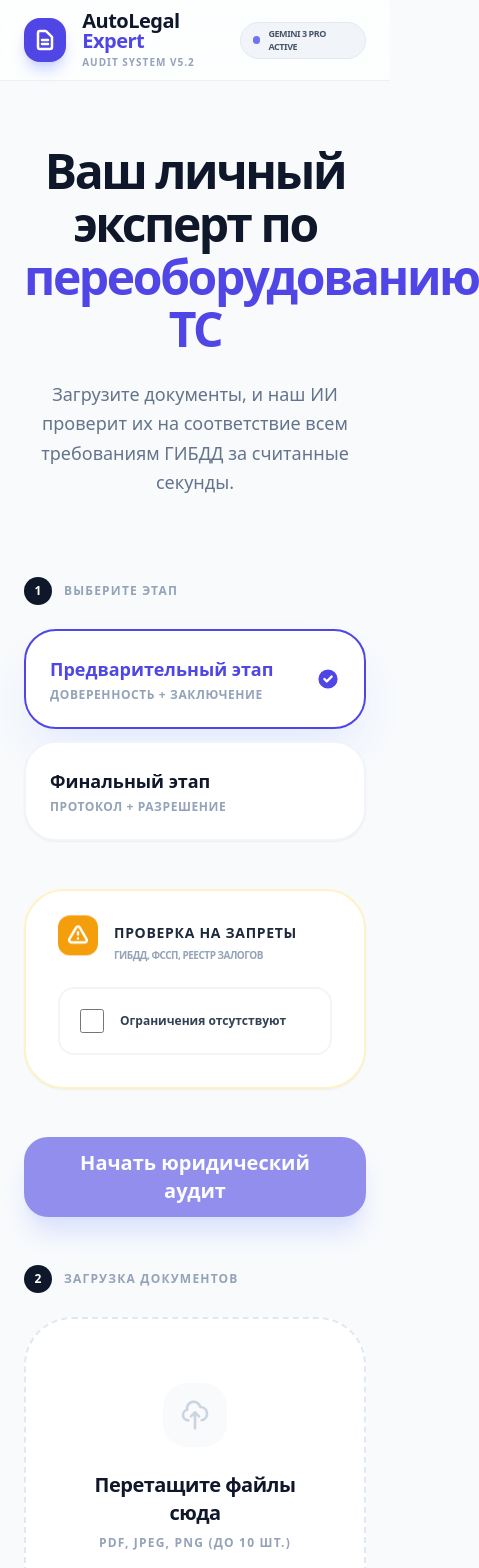
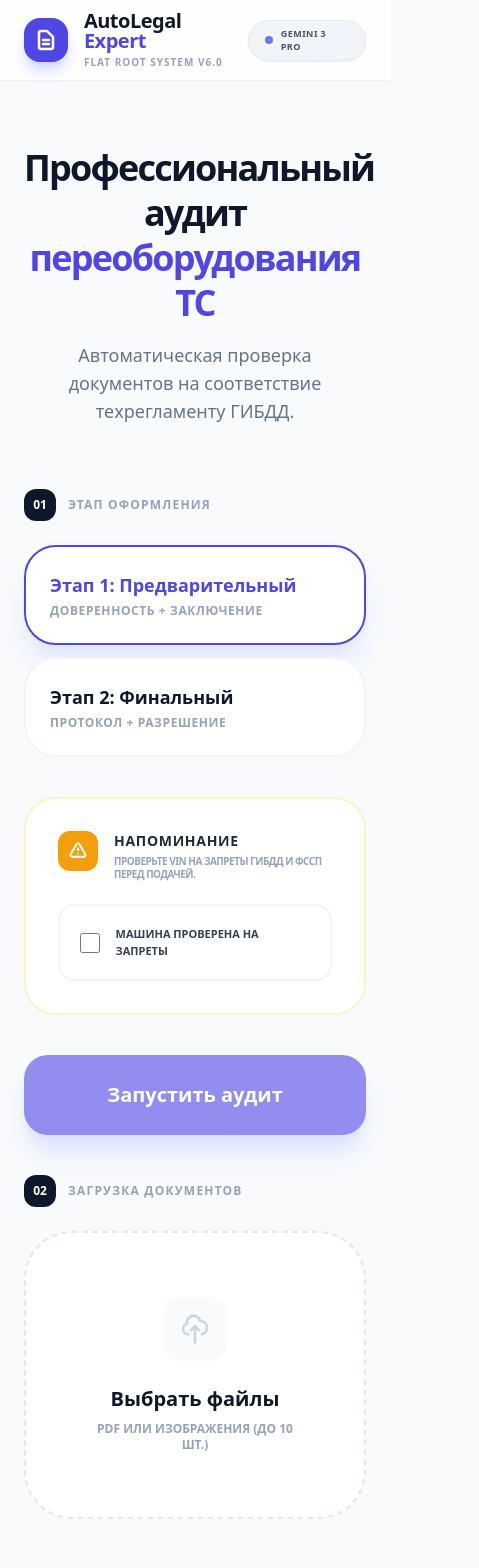
Before and after one commit to Khmerus/AutoLegalExpert, a React (Vite) app: page / in a window 390 px wide. Shown: the top 1568 px of the page, 479 px wide, since content can reach past the window. Built offline with nearby package versions, Linux system fonts and the light colour scheme.

Commit message:
Add files via upload

```diff
--- a/App.tsx
+++ b/App.tsx
@@ -2,41 +2,7 @@
 import React, { useState } from 'react';
 import { AppStage, DocumentFile, AnalysisResult } from './types';
 import { analyzeDocuments } from './geminiService';
-
-interface ButtonProps extends React.ButtonHTMLAttributes<HTMLButtonElement> {
-  variant?: 'primary' | 'secondary' | 'danger' | 'success';
-  isLoading?: boolean;
-}
-
-const Button: React.FC<ButtonProps> = ({
-  children,
-  variant = 'primary',
-  isLoading,
-  className = '',
-  ...props
-}) => {
-  const baseStyles = "relative overflow-hidden px-8 py-4 rounded-3xl font-bold transition-all duration-300 flex items-center justify-center gap-3 disabled:opacity-60 disabled:cursor-not-allowed active:scale-[0.97]";
-  const variants = {
-    primary: "bg-indigo-600 text-white hover:bg-indigo-700 shadow-xl shadow-indigo-200",
-    secondary: "bg-white text-slate-700 border border-slate-200 hover:border-indigo-300 hover:bg-indigo-50/30 shadow-sm",
-    danger: "bg-rose-50 text-rose-600 border border-rose-100 hover:bg-rose-100",
-    success: "bg-emerald-600 text-white hover:bg-emerald-700 shadow-xl shadow-emerald-200"
-  };
-
-  return (
-    <button className={`${baseStyles} ${variants[variant]} ${className}`} disabled={isLoading || props.disabled} {...props}>
-      {isLoading ? (
-        <div className="flex items-center gap-3">
-          <svg className="animate-spin h-5 w-5 text-current" viewBox="0 0 24 24">
-            <circle className="opacity-25" cx="12" cy="12" r="10" stroke="currentColor" strokeWidth="4" fill="none" />
-            <path className="opacity-75" fill="currentColor" d="M4 12a8 8 0 018-8V0C5.373 0 0 5.373 0 12h4zm2 5.291A7.962 7.962 0 014 12H0c0 3.042 1.135 5.824 3 7.938l3-2.647z" />
-          </svg>
-          <span>Анализируем...</span>
-        </div>
-      ) : children}
-    </button>
-  );
-};
+import Button from './Button';
 
 const App: React.FC = () => {
   const [stage, setStage] = useState<AppStage>(AppStage.PRELIMINARY);
@@ -68,7 +34,7 @@ const App: React.FC = () => {
 
   const handleAnalyze = async () => {
     if (files.length === 0) {
-      setError("Загрузите документы для проверки.");
+      setError("Сначала загрузите документы.");
       return;
     }
     if (!isVerified) {
@@ -83,15 +49,15 @@ const App: React.FC = () => {
       setResult({ text, timestamp: Date.now() });
       setTimeout(() => document.getElementById('results')?.scrollIntoView({ behavior: 'smooth' }), 100);
     } catch (err: any) {
-      setError(err.message || "Ошибка системы аналитики.");
+      setError(err.message || "Ошибка системы. Попробуйте обновить страницу.");
     } finally {
       setIsAnalyzing(false);
     }
   };
 
   return (
-    <div className="min-h-screen bg-[#f8fafc] text-slate-900 font-sans selection:bg-indigo-100">
-      <header className="sticky top-0 z-50 bg-white/70 backdrop-blur-xl border-b border-slate-200/60">
+    <div className="min-h-screen bg-[#f8fafc] text-slate-900 font-sans">
+      <header className="sticky top-0 z-50 bg-white/80 backdrop-blur-xl border-b border-slate-200/60">
         <div className="max-w-6xl mx-auto px-6 h-20 flex items-center justify-between">
           <div className="flex items-center gap-4">
             <div className="w-11 h-11 bg-indigo-600 rounded-2xl flex items-center justify-center shadow-lg shadow-indigo-200">
@@ -101,101 +67,100 @@ const App: React.FC = () => {
             </div>
             <div>
               <h1 className="text-xl font-black tracking-tight leading-none">AutoLegal <span className="text-indigo-600">Expert</span></h1>
-              <p className="text-[10px] font-extrabold uppercase tracking-widest text-slate-400 mt-1">Audit System v5.2</p>
+              <p className="text-[10px] font-extrabold uppercase tracking-widest text-slate-400 mt-1">Flat Root System v6.0</p>
             </div>
           </div>
-          <div className="flex gap-2 items-center px-3 py-1 bg-slate-100 rounded-full border border-slate-200">
+          <div className="flex gap-2 items-center px-4 py-1.5 bg-slate-100 rounded-full border border-slate-200 shadow-sm">
             <div className="w-2 h-2 bg-indigo-500 rounded-full animate-pulse"></div>
-            <span className="text-[9px] font-black uppercase text-slate-600 tracking-tighter">Gemini 3 Pro Active</span>
+            <span className="text-[9px] font-black uppercase text-slate-600 tracking-wider">Gemini 3 Pro</span>
           </div>
         </div>
       </header>
 
-      <main className="max-w-5xl mx-auto px-6 py-16 space-y-20">
-        <div className="text-center space-y-6 max-w-2xl mx-auto animate-fade-in">
-          <h2 className="text-5xl font-black tracking-tighter text-slate-900 leading-[1.1]">
-            Ваш личный эксперт по <br/>
-            <span className="text-indigo-600">переоборудованию ТС</span>
+      <main className="max-w-5xl mx-auto px-6 py-16 space-y-16">
+        <div className="text-center space-y-4 max-w-2xl mx-auto">
+          <h2 className="text-4xl md:text-5xl font-black tracking-tighter text-slate-900 leading-tight">
+            Профессиональный аудит <br className="hidden md:block"/>
+            <span className="text-indigo-600">переоборудования ТС</span>
           </h2>
-          <p className="text-slate-500 text-lg font-medium leading-relaxed">
-            Загрузите документы, и наш ИИ проверит их на соответствие всем требованиям ГИБДД за считанные секунды.
+          <p className="text-slate-500 text-lg font-medium">
+            Автоматическая проверка документов на соответствие техрегламенту ГИБДД.
           </p>
         </div>
 
-        <div className="grid grid-cols-1 lg:grid-cols-12 gap-12 items-start">
-          <div className="lg:col-span-5 space-y-12">
+        <div className="grid grid-cols-1 lg:grid-cols-12 gap-10 items-start">
+          <div className="lg:col-span-5 space-y-10">
             <section className="space-y-6">
               <div className="flex items-center gap-3">
-                <span className="w-7 h-7 bg-slate-900 text-white rounded-full flex items-center justify-center text-xs font-black">1</span>
-                <h3 className="text-xs font-black uppercase tracking-widest text-slate-400">Выберите этап</h3>
+                <span className="w-8 h-8 bg-slate-900 text-white rounded-xl flex items-center justify-center text-xs font-black">01</span>
+                <h3 className="text-xs font-black uppercase tracking-widest text-slate-400">Этап оформления</h3>
               </div>
               <div className="grid gap-3">
                 {[
-                  { id: AppStage.PRELIMINARY, title: 'Предварительный этап', desc: 'Доверенность + Заключение' },
-                  { id: AppStage.FINAL, title: 'Финальный этап', desc: 'Протокол + Разрешение' }
+                  { id: AppStage.PRELIMINARY, title: 'Этап 1: Предварительный', desc: 'Доверенность + Заключение' },
+                  { id: AppStage.FINAL, title: 'Этап 2: Финальный', desc: 'Протокол + Разрешение' }
                 ].map((s) => (
-                  <button key={s.id} onClick={() => setStage(s.id)} className={`text-left p-6 rounded-[2rem] border-2 transition-all duration-300 relative ${stage === s.id ? 'border-indigo-600 bg-white shadow-2xl shadow-indigo-100' : 'border-slate-100 bg-white hover:border-slate-300 shadow-sm'}`}>
+                  <button key={s.id} onClick={() => setStage(s.id)} className={`text-left p-6 rounded-[2rem] border-2 transition-all duration-300 relative ${stage === s.id ? 'border-indigo-600 bg-white shadow-xl shadow-indigo-100' : 'border-slate-100 bg-white hover:border-slate-300'}`}>
                     <div className={`text-lg font-black ${stage === s.id ? 'text-indigo-600' : 'text-slate-900'}`}>{s.title}</div>
                     <div className="text-xs text-slate-400 font-bold mt-1 uppercase tracking-wider">{s.desc}</div>
-                    {stage === s.id && <div className="absolute right-6 top-1/2 -translate-y-1/2 text-indigo-600"><svg className="w-6 h-6" fill="currentColor" viewBox="0 0 20 20"><path fillRule="evenodd" d="M10 18a8 8 0 100-16 8 8 0 000 16zm3.707-9.293a1 1 0 00-1.414-1.414L9 10.586 7.707 9.293a1 1 0 00-1.414 1.414l2 2a1 1 0 001.414 0l4-4z" clipRule="evenodd" /></svg></div>}
                   </button>
                 ))}
               </div>
             </section>
 
-            <section className={`p-8 rounded-[2.5rem] border-2 transition-all duration-500 ${isVerified ? 'bg-emerald-50 border-emerald-100' : 'bg-white border-amber-100 shadow-sm'}`}>
+            <section className={`p-8 rounded-[2rem] border-2 transition-all duration-500 ${isVerified ? 'bg-emerald-50 border-emerald-100' : 'bg-white border-amber-100'}`}>
                <div className="flex gap-4 mb-6">
-                 <div className={`w-10 h-10 rounded-xl flex items-center justify-center flex-shrink-0 ${isVerified ? 'bg-emerald-600 text-white' : 'bg-amber-500 text-white animate-bounce'}`}>
-                   <svg className="w-6 h-6" fill="none" stroke="currentColor" viewBox="0 0 24 24"><path strokeLinecap="round" strokeLinejoin="round" strokeWidth="2.5" d="M12 9v2m0 4h.01m-6.938 4h13.856c1.54 0 2.502-1.667 1.732-3L13.732 4c-.77-1.333-2.694-1.333-3.464 0L3.34 15.656c-.77 1.333.192 3 1.732 3z" /></svg>
+                 <div className={`w-10 h-10 rounded-xl flex items-center justify-center flex-shrink-0 ${isVerified ? 'bg-emerald-600 text-white' : 'bg-amber-500 text-white'}`}>
+                   <svg className="w-5 h-5" fill="none" stroke="currentColor" viewBox="0 0 24 24"><path strokeLinecap="round" strokeLinejoin="round" strokeWidth="2.5" d="M12 9v2m0 4h.01m-6.938 4h13.856c1.54 0 2.502-1.667 1.732-3L13.732 4c-.77-1.333-2.694-1.333-3.464 0L3.34 15.656c-.77 1.333.192 3 1.732 3z" /></svg>
                  </div>
-                 <div className="space-y-1">
-                   <h4 className="text-sm font-black uppercase tracking-wider text-slate-800">Проверка на запреты</h4>
-                   <p className="text-[10px] font-bold text-slate-400 leading-relaxed uppercase tracking-tighter">ГИБДД, ФССП, Реестр залогов</p>
+                 <div>
+                   <h4 className="text-sm font-black uppercase tracking-wider text-slate-800">Напоминание</h4>
+                   <p className="text-[10px] font-bold text-slate-400 uppercase tracking-tighter mt-1 leading-tight">Проверьте VIN на запреты ГИБДД и ФССП перед подачей.</p>
                  </div>
                </div>
-               <label className={`flex items-center gap-4 p-5 bg-white border-2 rounded-2xl cursor-pointer transition-all ${isVerified ? 'border-emerald-500 shadow-lg shadow-emerald-100' : 'border-slate-100 hover:border-amber-200'}`}>
-                 <input type="checkbox" checked={isVerified} onChange={(e) => setIsVerified(e.target.checked)} className="w-6 h-6 rounded-lg text-indigo-600 border-slate-300" />
-                 <span className="text-xs font-black text-slate-700">Ограничения отсутствуют</span>
+               <label className={`flex items-center gap-4 p-5 bg-white border-2 rounded-2xl cursor-pointer transition-all ${isVerified ? 'border-emerald-500 shadow-md shadow-emerald-50' : 'border-slate-100 hover:border-amber-200'}`}>
+                 <input type="checkbox" checked={isVerified} onChange={(e) => setIsVerified(e.target.checked)} className="w-5 h-5 rounded text-indigo-600" />
+                 <span className="text-[11px] font-black text-slate-700 uppercase">Машина проверена на запреты</span>
                </label>
             </section>
 
-            <Button onClick={handleAnalyze} isLoading={isAnalyzing} className="w-full h-20 text-xl shadow-2xl shadow-indigo-200" disabled={files.length === 0 || !isVerified}>
-              Начать юридический аудит
+            <Button onClick={handleAnalyze} isLoading={isAnalyzing} className="w-full h-20 text-xl shadow-2xl shadow-indigo-100" disabled={files.length === 0 || !isVerified}>
+              Запустить аудит
             </Button>
-            {error && <div className="p-4 bg-rose-50 text-rose-600 text-[11px] font-black rounded-2xl border border-rose-100 text-center animate-pulse uppercase tracking-wider">{error}</div>}
+            {error && <div className="p-4 bg-rose-50 text-rose-600 text-[10px] font-black rounded-xl border border-rose-100 text-center uppercase tracking-widest">{error}</div>}
           </div>
 
           <div className="lg:col-span-7 space-y-8">
             <section className="space-y-6">
               <div className="flex items-center gap-3">
-                <span className="w-7 h-7 bg-slate-900 text-white rounded-full flex items-center justify-center text-xs font-black">2</span>
+                <span className="w-8 h-8 bg-slate-900 text-white rounded-xl flex items-center justify-center text-xs font-black">02</span>
                 <h3 className="text-xs font-black uppercase tracking-widest text-slate-400">Загрузка документов</h3>
               </div>
-              <div className="relative group">
+              <div className="relative">
                 <input type="file" multiple onChange={handleFileChange} className="absolute inset-0 opacity-0 cursor-pointer z-10" accept="image/*,application/pdf" />
-                <div className="bg-white border-2 border-dashed border-slate-200 rounded-[3rem] p-16 flex flex-col items-center justify-center text-center group-hover:bg-indigo-50/20 group-hover:border-indigo-400 transition-all duration-500">
-                  <div className="w-16 h-16 bg-slate-50 rounded-3xl flex items-center justify-center mb-6 group-hover:scale-110 transition-transform text-slate-300 group-hover:bg-indigo-600 group-hover:text-white">
+                <div className="bg-white border-2 border-dashed border-slate-200 rounded-[3rem] p-16 flex flex-col items-center justify-center text-center hover:bg-indigo-50/10 hover:border-indigo-300 transition-all duration-300">
+                  <div className="w-16 h-16 bg-slate-50 rounded-2xl flex items-center justify-center mb-6 text-slate-300">
                     <svg className="w-8 h-8" fill="none" stroke="currentColor" viewBox="0 0 24 24"><path strokeLinecap="round" strokeLinejoin="round" strokeWidth="2" d="M7 16a4 4 0 01-.88-7.903A5 5 0 1115.9 6L16 6a5 5 0 011 9.9M15 13l-3-3m0 0l-3 3m3-3v12" /></svg>
                   </div>
-                  <h5 className="text-xl font-black text-slate-900 tracking-tight">Перетащите файлы сюда</h5>
-                  <p className="text-xs text-slate-400 font-bold mt-2 uppercase tracking-widest">PDF, JPEG, PNG (До 10 шт.)</p>
+                  <h5 className="text-xl font-black text-slate-900">Выбрать файлы</h5>
+                  <p className="text-xs text-slate-400 font-bold mt-2 uppercase">PDF или Изображения (До 10 шт.)</p>
                 </div>
               </div>
 
               {files.length > 0 && (
                 <div className="grid grid-cols-1 sm:grid-cols-2 gap-4">
                   {files.map((file, idx) => (
-                    <div key={idx} className="flex items-center justify-between p-5 bg-white border border-slate-100 rounded-3xl shadow-sm hover:shadow-xl transition-all group overflow-hidden animate-fade-in">
-                      <div className="flex items-center gap-4 overflow-hidden">
+                    <div key={idx} className="flex items-center justify-between p-4 bg-white border border-slate-100 rounded-[1.5rem] shadow-sm animate-fade-in overflow-hidden">
+                      <div className="flex items-center gap-3 overflow-hidden">
                         <div className={`w-10 h-10 rounded-xl flex items-center justify-center flex-shrink-0 ${file.mimeType.includes('pdf') ? 'bg-rose-50 text-rose-500' : 'bg-blue-50 text-blue-500'}`}>
                           <svg className="w-5 h-5" fill="currentColor" viewBox="0 0 20 20"><path d="M4 4a2 2 0 012-2h4.586A1 1 0 0111 2.414l4.293 4.293V16a2 2 0 01-2 2H6a2 2 0 01-2-2V4z" /></svg>
                         </div>
                         <div className="overflow-hidden">
-                          <div className="text-[13px] font-black text-slate-800 truncate">{file.name}</div>
-                          <div className="text-[10px] text-slate-400 font-bold uppercase tracking-widest">{file.mimeType.split('/')[1]}</div>
+                          <div className="text-[12px] font-black text-slate-800 truncate">{file.name}</div>
+                          <div className="text-[9px] text-slate-400 font-bold uppercase">{file.mimeType.split('/')[1]}</div>
                         </div>
                       </div>
-                      <button onClick={() => removeFile(idx)} className="p-2 text-slate-200 hover:text-rose-500 transition-colors">
+                      <button onClick={() => removeFile(idx)} className="p-2 text-slate-300 hover:text-rose-500 transition-colors">
                         <svg className="w-5 h-5" fill="none" stroke="currentColor" viewBox="0 0 24 24"><path strokeLinecap="round" strokeLinejoin="round" strokeWidth="2.5" d="M6 18L18 6M6 6l12 12" /></svg>
                       </button>
                     </div>
@@ -207,57 +172,54 @@ const App: React.FC = () => {
         </div>
 
         {result && (
-          <section id="results" className="mt-20 space-y-12 animate-fade-in scroll-mt-32">
-            <div className="bg-white rounded-[4rem] border border-slate-100 shadow-[0_50px_100px_-20px_rgba(0,0,0,0.1)] overflow-hidden">
-              <div className="bg-slate-900 px-12 py-10 flex flex-col md:flex-row items-center justify-between gap-6">
-                <div className="flex items-center gap-6">
-                  <div className="w-16 h-16 bg-indigo-600 rounded-3xl flex items-center justify-center text-white shadow-2xl shadow-indigo-500/30">
-                    <svg className="w-8 h-8" fill="none" stroke="currentColor" viewBox="0 0 24 24"><path strokeLinecap="round" strokeLinejoin="round" strokeWidth="2.5" d="M9 12l2 2 4-4m5.618-4.016A11.955 11.955 0 0112 2.944a11.955 11.955 0 01-8.618 3.04A12.02 12.02 0 003 9c0 5.591 3.824 10.29 9 11.622 5.176-1.332 9-6.03 9-11.622 0-1.042-.133-2.052-.382-3.016z" /></svg>
+          <section id="results" className="mt-16 animate-fade-in scroll-mt-24">
+            <div className="bg-white rounded-[3.5rem] border border-slate-100 shadow-2xl overflow-hidden">
+              <div className="bg-slate-900 px-10 py-8 flex items-center justify-between">
+                <div className="flex items-center gap-5">
+                  <div className="w-14 h-14 bg-indigo-600 rounded-2xl flex items-center justify-center text-white">
+                    <svg className="w-7 h-7" fill="none" stroke="currentColor" viewBox="0 0 24 24"><path strokeLinecap="round" strokeLinejoin="round" strokeWidth="2.5" d="M9 12l2 2 4-4m5.618-4.016A11.955 11.955 0 0112 2.944a11.955 11.955 0 01-8.618 3.04A12.02 12.02 0 003 9c0 5.591 3.824 10.29 9 11.622 5.176-1.332 9-6.03 9-11.622 0-1.042-.133-2.052-.382-3.016z" /></svg>
                   </div>
                   <div>
-                    <h2 className="text-2xl font-black text-white tracking-tight">Заключение аудита</h2>
-                    <p className="text-[10px] font-bold text-indigo-400 uppercase tracking-[0.4em] mt-1">AI Legal Expert Analysis</p>
+                    <h2 className="text-xl font-black text-white">Отчет аудита</h2>
+                    <p className="text-[9px] font-bold text-indigo-400 uppercase tracking-widest mt-0.5">Verified Document Analysis</p>
                   </div>
                 </div>
                 <div className="text-right">
-                   <div className="text-[10px] font-black text-slate-500 uppercase tracking-widest mb-1">ОТЧЕТ СФОРМИРОВАН</div>
-                   <div className="text-xl font-black text-white">{new Date(result.timestamp).toLocaleTimeString()}</div>
+                   <div className="text-[9px] font-black text-slate-500 uppercase tracking-widest">ВРЕМЯ</div>
+                   <div className="text-lg font-black text-white leading-none mt-1">{new Date(result.timestamp).toLocaleTimeString()}</div>
                 </div>
               </div>
 
-              <div className="p-12 md:p-20">
-                <div className="prose prose-slate max-w-none">
-                  <div className="whitespace-pre-wrap text-slate-700 leading-relaxed font-semibold text-lg custom-scrollbar max-h-[80vh] overflow-y-auto pr-8">
-                    {result.text}
-                  </div>
+              <div className="p-10 md:p-16">
+                <div className="whitespace-pre-wrap text-slate-700 leading-relaxed font-semibold text-lg max-h-[70vh] overflow-y-auto pr-4 custom-scrollbar">
+                  {result.text}
                 </div>
 
                 {stage === AppStage.FINAL && (
-                  <div className="mt-16 p-10 bg-rose-50 rounded-[3rem] border border-rose-100 flex flex-col md:flex-row gap-8 items-start shadow-sm shadow-rose-100">
-                    <div className="w-16 h-16 bg-rose-600 text-white rounded-2xl flex items-center justify-center flex-shrink-0 shadow-2xl shadow-rose-200">
-                      <svg className="w-9 h-9" fill="none" stroke="currentColor" viewBox="0 0 24 24"><path strokeLinecap="round" strokeLinejoin="round" strokeWidth="2.5" d="M12 8v4m0 4h.01M21 12a9 9 0 11-18 0 9 9 0 0118 0z" /></svg>
+                  <div className="mt-12 p-8 bg-rose-50 rounded-[2.5rem] border border-rose-100 flex gap-6 items-start">
+                    <div className="w-12 h-12 bg-rose-600 text-white rounded-xl flex items-center justify-center flex-shrink-0">
+                      <svg className="w-7 h-7" fill="none" stroke="currentColor" viewBox="0 0 24 24"><path strokeLinecap="round" strokeLinejoin="round" strokeWidth="2.5" d="M12 8v4m0 4h.01M21 12a9 9 0 11-18 0 9 9 0 0118 0z" /></svg>
                     </div>
                     <div>
-                      <h4 className="text-rose-900 font-black text-xs uppercase tracking-[0.3em] mb-3">Важное замечание</h4>
-                      <p className="text-rose-800 text-lg leading-relaxed font-black italic">
-                        "Открой заключение и фото! Сравни все досконально, не путай стороны расположения элементов. Любая неточность в описании сторон (лево/право) — причина отказа в ГАИ."
+                      <h4 className="text-rose-900 font-black text-[10px] uppercase tracking-widest mb-2">ВНИМАНИЕ ПРИ ПРОВЕРКЕ ПРОТОКОЛА</h4>
+                      <p className="text-rose-800 text-lg leading-snug font-black italic">
+                        "Открой заключение и фото! Сравни все досконально, не путай стороны расположения элементов. Это критично для ГИБДД."
                       </p>
                     </div>
                   </div>
                 )}
               </div>
-              <div className="bg-slate-50 px-12 py-8 border-t border-slate-100 flex justify-between items-center">
-                <span className="text-[10px] font-black uppercase tracking-[0.5em] text-slate-400">AutoLegal Core v5.2</span>
-                <span className="text-[10px] font-black uppercase tracking-[0.5em] text-indigo-600 italic">Document Legally Scanned</span>
+              <div className="bg-slate-50 px-10 py-6 border-t border-slate-100 flex justify-between items-center text-[9px] font-black text-slate-400 uppercase tracking-widest">
+                <span>AutoLegal Core v6.0.0</span>
+                <span className="text-indigo-600">Document Legally Scanned</span>
               </div>
             </div>
           </section>
         )}
       </main>
 
-      <footer className="py-20 border-t border-slate-100 bg-white/50 text-center space-y-4">
-        <p className="text-slate-400 text-[10px] font-black uppercase tracking-[0.6em]">AutoLegal Expert • 2024</p>
-        <p className="text-[10px] text-slate-300 font-bold max-w-xs mx-auto leading-relaxed">Профессиональный инструмент проверки документов ТС на базе ИИ.</p>
+      <footer className="py-12 border-t border-slate-100 text-center text-[9px] font-black text-slate-300 uppercase tracking-[0.4em]">
+        AutoLegal Expert AI • 2024 • Профессиональный инструмент контроля документов ТС
       </footer>
     </div>
   );
--- /dev/null
+++ b/Button.tsx
@@ -0,0 +1,39 @@
+
+import React from 'react';
+
+interface ButtonProps extends React.ButtonHTMLAttributes<HTMLButtonElement> {
+  variant?: 'primary' | 'secondary' | 'danger' | 'success';
+  isLoading?: boolean;
+}
+
+const Button: React.FC<ButtonProps> = ({
+  children,
+  variant = 'primary',
+  isLoading,
+  className = '',
+  ...props
+}) => {
+  const baseStyles = "relative overflow-hidden px-8 py-4 rounded-3xl font-bold transition-all duration-300 flex items-center justify-center gap-3 disabled:opacity-60 disabled:cursor-not-allowed active:scale-[0.97]";
+  const variants = {
+    primary: "bg-indigo-600 text-white hover:bg-indigo-700 shadow-xl shadow-indigo-200",
+    secondary: "bg-white text-slate-700 border border-slate-200 hover:border-indigo-300 hover:bg-indigo-50/30 shadow-sm",
+    danger: "bg-rose-50 text-rose-600 border border-rose-100 hover:bg-rose-100",
+    success: "bg-emerald-600 text-white hover:bg-emerald-700 shadow-xl shadow-emerald-200"
+  };
+
+  return (
+    <button className={`${baseStyles} ${variants[variant]} ${className}`} disabled={isLoading || props.disabled} {...props}>
+      {isLoading ? (
+        <div className="flex items-center gap-3">
+          <svg className="animate-spin h-5 w-5 text-current" viewBox="0 0 24 24">
+            <circle className="opacity-25" cx="12" cy="12" r="10" stroke="currentColor" strokeWidth="4" fill="none" />
+            <path className="opacity-75" fill="currentColor" d="M4 12a8 8 0 018-8V0C5.373 0 0 5.373 0 12h4zm2 5.291A7.962 7.962 0 014 12H0c0 3.042 1.135 5.824 3 7.938l3-2.647z" />
+          </svg>
+          <span>Анализируем...</span>
+        </div>
+      ) : children}
+    </button>
+  );
+};
+
+export default Button;
--- a/geminiService.ts
+++ b/geminiService.ts
@@ -32,7 +32,7 @@ export const analyzeDocuments = async (files: DocumentFile[], stage: string): Pr
         systemInstruction: SYSTEM_INSTRUCTION,
         temperature: 0.1,
         topP: 0.95,
-        thinkingConfig: { thinkingBudget: 28000 }
+        thinkingConfig: { thinkingBudget: 32000 }
       }
     });
 
@@ -40,8 +40,8 @@ export const analyzeDocuments = async (files: DocumentFile[], stage: string): Pr
   } catch (error: any) {
     console.error("Gemini API Error:", error);
     if (error.message?.includes("Requested entity was not found")) {
-        return "Ошибка: Модель 'gemini-3-pro-preview' не найдена или недоступна для вашего ключа.";
+        return "Ошибка: Модель 'gemini-3-pro-preview' не доступна. Проверьте настройки API ключа.";
     }
-    return `Ошибка анализа: ${error.message || "Неизвестная ошибка"}`;
+    return `Ошибка анализа: ${error.message || "Неизвестная ошибка связи с AI"}`;
   }
 };
```
